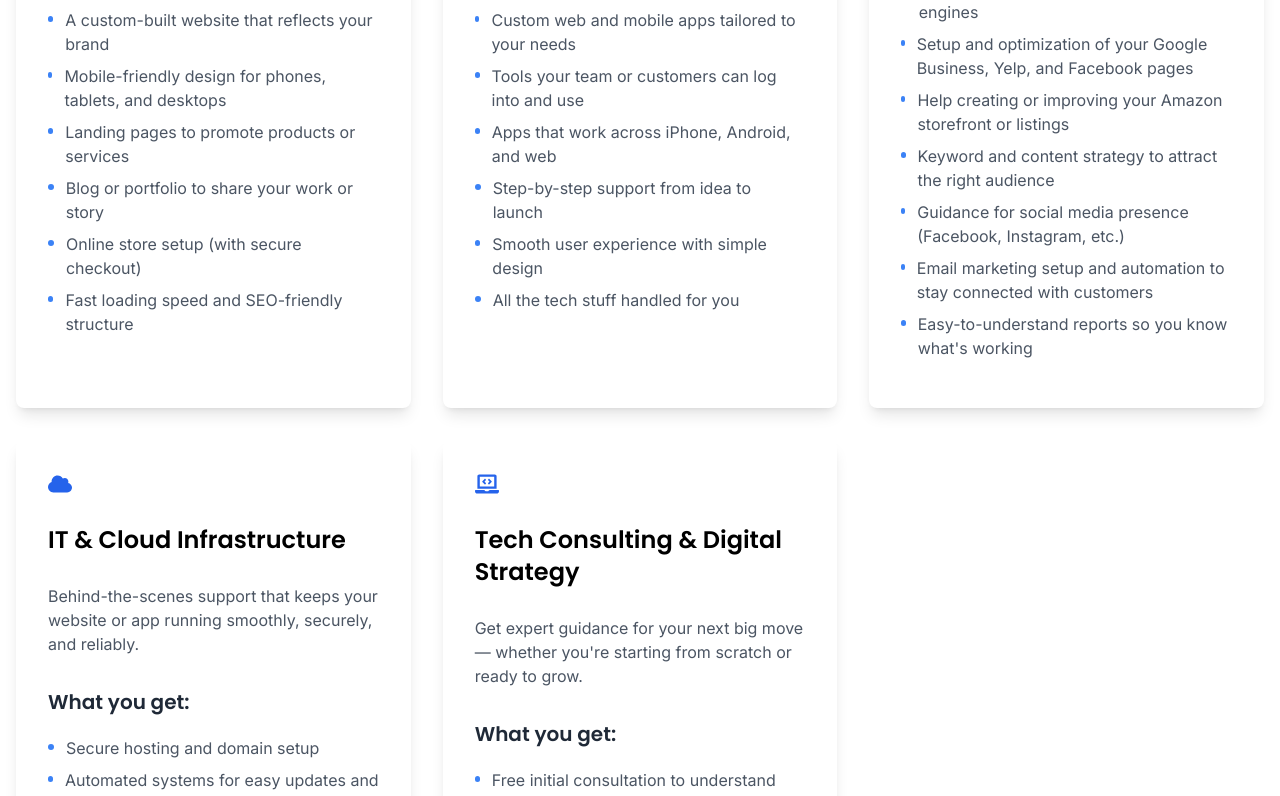
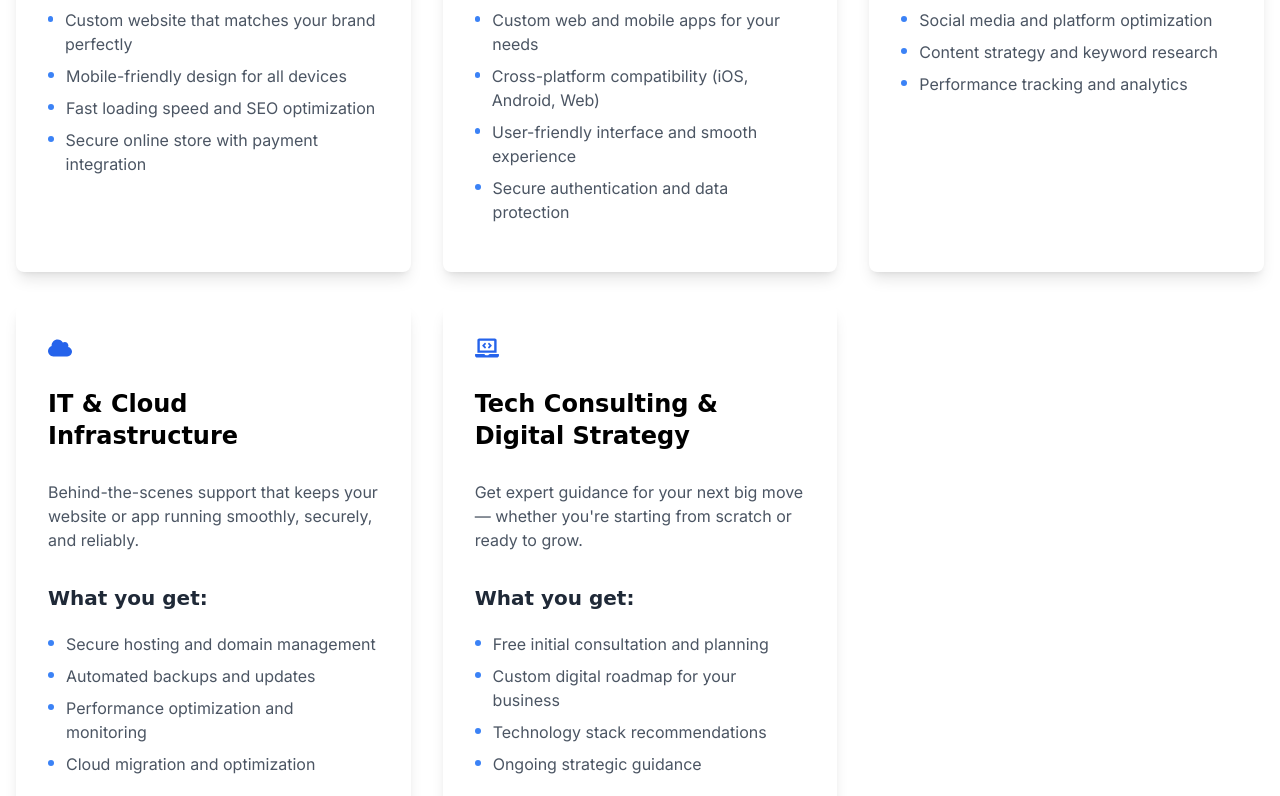
Before and after one commit to longla/thejoydigi, a Next.js app: page / in a window 1280 px wide. Shown: the part 1400-2196 px from the top of the page. Built offline with nearby package versions, Linux system fonts and the light colour scheme; a web font is replaced by a local one.

Commit message:
refactor: simplify service features to maximum 4 key points

```diff
--- a/src/components/landing.tsx
+++ b/src/components/landing.tsx
@@ -156,12 +156,10 @@ export default function Landing() {
         "Build a stunning, modern website that works beautifully on all devices — and turns visitors into customers.",
       icon: <FaCode className="w-6 h-6" />,
       features: [
-        "A custom-built website that reflects your brand",
-        "Mobile-friendly design for phones, tablets, and desktops",
-        "Landing pages to promote products or services",
-        "Blog or portfolio to share your work or story",
-        "Online store setup (with secure checkout)",
-        "Fast loading speed and SEO-friendly structure",
+        "Custom website that matches your brand perfectly",
+        "Mobile-friendly design for all devices",
+        "Fast loading speed and SEO optimization",
+        "Secure online store with payment integration",
       ],
     },
     {
@@ -171,12 +169,10 @@ export default function Landing() {
         "Turn your ideas into real products — like customer portals, tools, or mobile apps — that people can use anywhere.",
       icon: <FaMobile className="w-6 h-6" />,
       features: [
-        "Custom web and mobile apps tailored to your needs",
-        "Tools your team or customers can log into and use",
-        "Apps that work across iPhone, Android, and web",
-        "Step-by-step support from idea to launch",
-        "Smooth user experience with simple design",
-        "All the tech stuff handled for you",
+        "Custom web and mobile apps for your needs",
+        "Cross-platform compatibility (iOS, Android, Web)",
+        "User-friendly interface and smooth experience",
+        "Secure authentication and data protection",
       ],
     },
     {
@@ -186,13 +182,10 @@ export default function Landing() {
         "Get your business in front of the right people — on Google, social media, and popular platforms like Yelp and Amazon.",
       icon: <FaRocket className="w-6 h-6" />,
       features: [
-        "Higher visibility on Google and search engines",
-        "Setup and optimization of your Google Business, Yelp, and Facebook pages",
-        "Help creating or improving your Amazon storefront or listings",
-        "Keyword and content strategy to attract the right audience",
-        "Guidance for social media presence (Facebook, Instagram, etc.)",
-        "Email marketing setup and automation to stay connected with customers",
-        "Easy-to-understand reports so you know what's working",
+        "Higher visibility on search engines",
+        "Social media and platform optimization",
+        "Content strategy and keyword research",
+        "Performance tracking and analytics",
       ],
     },
     {
@@ -202,11 +195,10 @@ export default function Landing() {
         "Behind-the-scenes support that keeps your website or app running smoothly, securely, and reliably.",
       icon: <FaCloud className="w-6 h-6" />,
       features: [
-        "Secure hosting and domain setup",
-        "Automated systems for easy updates and backups",
-        "Fast and reliable performance for your users",
-        "Setup of accounts and tools to manage your tech",
-        "Peace of mind that everything 'just works'",
+        "Secure hosting and domain management",
+        "Automated backups and updates",
+        "Performance optimization and monitoring",
+        "Cloud migration and optimization",
       ],
     },
     {
@@ -216,11 +208,10 @@ export default function Landing() {
         "Get expert guidance for your next big move — whether you're starting from scratch or ready to grow.",
       icon: <FaLaptopCode className="w-6 h-6" />,
       features: [
-        "Free initial consultation to understand your goals",
-        "A clear roadmap for your website, app, or digital plan",
-        "Honest advice on what tech you actually need",
-        "Audits or reviews of your current setup",
-        "Personalized solutions — no cookie-cutter stuff",
+        "Free initial consultation and planning",
+        "Custom digital roadmap for your business",
+        "Technology stack recommendations",
+        "Ongoing strategic guidance",
       ],
     },
   ];
@@ -233,7 +224,7 @@ export default function Landing() {
           <div className="absolute inset-0 bg-[radial-gradient(circle_at_50%_50%,rgba(59,130,246,0.05),transparent_50%)]"></div>
         </div>
         <div className="container mx-auto px-4 text-center relative z-10">
-          <h1 className="text-5xl md:text-6xl font-heading font-bold text-gray-900 mb-6">
+          <h1 className="text-5xl md:text-6xl font-quicksand font-bold text-gray-900 mb-6">
             Bringing Joy to Your Digital Journey
           </h1>
           <p className="text-xl md:text-2xl text-gray-600 mb-8 max-w-3xl mx-auto">
@@ -265,7 +256,7 @@ export default function Landing() {
       {/* Services Section */}
       <section id="services" className="py-20 bg-white">
         <div className="container mx-auto px-4">
-          <h2 className="text-4xl font-heading font-bold text-center mb-16">
+          <h2 className="text-4xl font-quicksand font-bold text-center mb-16">
             Tailored Digital Solutions Just for You
           </h2>
           <div className="grid md:grid-cols-2 lg:grid-cols-3 gap-8">
@@ -276,12 +267,12 @@ export default function Landing() {
               >
                 <div className="p-8">
                   <div className="text-blue-600 mb-4">{service.icon}</div>
-                  <h3 className="text-2xl font-heading font-semibold mb-4">
+                  <h3 className="text-2xl font-quicksand font-semibold mb-4">
                     {service.title}
                   </h3>
                   <p className="text-gray-600 mb-6">{service.description}</p>
                   <div className="mb-4">
-                    <h4 className="text-xl font-heading font-semibold text-gray-800 mb-3">
+                    <h4 className="text-xl font-quicksand font-semibold text-gray-800 mb-3">
                       What you get:
                     </h4>
                     <ul className="space-y-2">
@@ -319,7 +310,7 @@ export default function Landing() {
       {/* About Section */}
       <section id="about" className="py-20 bg-gray-50">
         <div className="container mx-auto px-4">
-          <h2 className="text-4xl font-heading font-bold text-center mb-16">
+          <h2 className="text-4xl font-quicksand font-bold text-center mb-16">
             Meet Your Digital Partner
           </h2>
           <div className="grid md:grid-cols-2 gap-12 items-center">
@@ -459,7 +450,7 @@ export default function Landing() {
             whileInView={{ opacity: 1, y: 0 }}
             viewport={{ once: true }}
             transition={{ duration: 0.6 }}
-            className="text-4xl font-heading font-bold text-center mb-16"
+            className="text-4xl font-quicksand font-bold text-center mb-16"
           >
             Why Choose Me
           </motion.h2>
@@ -482,7 +473,7 @@ export default function Landing() {
               >
                 <FaTag className="w-6 h-6 text-blue-600" />
               </motion.div>
-              <h3 className="text-2xl font-heading font-semibold mb-4">
+              <h3 className="text-2xl font-quicksand font-semibold mb-4">
                 Competitive Price
               </h3>
               <p className="text-gray-600">
@@ -509,7 +500,7 @@ export default function Landing() {
               >
                 <FaChartLine className="w-6 h-6 text-blue-600" />
               </motion.div>
-              <h3 className="text-2xl font-heading font-semibold mb-4">
+              <h3 className="text-2xl font-quicksand font-semibold mb-4">
                 Value First Approach
               </h3>
               <p className="text-gray-600">
@@ -536,7 +527,7 @@ export default function Landing() {
               >
                 <FaStar className="w-6 h-6 text-blue-600" />
               </motion.div>
-              <h3 className="text-2xl font-heading font-semibold mb-4">
+              <h3 className="text-2xl font-quicksand font-semibold mb-4">
                 High Quality Solutions
               </h3>
               <p className="text-gray-600">
@@ -563,7 +554,7 @@ export default function Landing() {
               >
                 <FaReceipt className="w-6 h-6 text-blue-600" />
               </motion.div>
-              <h3 className="text-2xl font-heading font-semibold mb-4">
+              <h3 className="text-2xl font-quicksand font-semibold mb-4">
                 Transparent Billing
               </h3>
               <p className="text-gray-600">
@@ -590,7 +581,7 @@ export default function Landing() {
               >
                 <FaClock className="w-6 h-6 text-blue-600" />
               </motion.div>
-              <h3 className="text-2xl font-heading font-semibold mb-4">
+              <h3 className="text-2xl font-quicksand font-semibold mb-4">
                 Fast Delivery
               </h3>
               <p className="text-gray-600">
@@ -605,7 +596,7 @@ export default function Landing() {
       {/* Portfolio Section */}
       <section id="portfolio" className="py-20 bg-white">
         <div className="container mx-auto px-4">
-          <h2 className="text-4xl font-heading font-bold text-center mb-16">
+          <h2 className="text-4xl font-quicksand font-bold text-center mb-16">
             Explore My Work
           </h2>
           <div className="grid md:grid-cols-2 lg:grid-cols-3 gap-8">
@@ -615,7 +606,7 @@ export default function Landing() {
                 <div className="text-blue-600 mb-6">
                   <FaCode className="w-12 h-12" />
                 </div>
-                <h3 className="text-2xl font-heading font-semibold mb-4">
+                <h3 className="text-2xl font-quicksand font-semibold mb-4">
                   QRganiz
                 </h3>
                 <p className="text-gray-600 mb-6">
@@ -666,7 +657,7 @@ export default function Landing() {
                 <div className="text-purple-600 mb-6">
                   <FaMobile className="w-12 h-12" />
                 </div>
-                <h3 className="text-2xl font-heading font-semibold mb-4">
+                <h3 className="text-2xl font-quicksand font-semibold mb-4">
                   Ruh-Roh Retreat
                 </h3>
                 <p className="text-gray-600 mb-6">
@@ -730,7 +721,7 @@ export default function Landing() {
                     />
                   </svg>
                 </div>
-                <h3 className="text-2xl font-heading font-semibold mb-4">
+                <h3 className="text-2xl font-quicksand font-semibold mb-4">
                   More Projects Coming Soon
                 </h3>
                 <p className="text-gray-600 mb-6">
@@ -751,7 +742,7 @@ export default function Landing() {
       {/* Booking Section */}
       <section id="booking" className="py-20 bg-gray-50">
         <div className="container mx-auto px-4">
-          <h2 className="text-4xl font-heading font-bold text-center mb-16">
+          <h2 className="text-4xl font-quicksand font-bold text-center mb-16">
             Schedule Your Free Consultation
           </h2>
           <div className="max-w-[800px] mx-auto">
@@ -771,7 +762,7 @@ export default function Landing() {
       {/* Contact Section */}
       <section id="contact" className="py-20 bg-gray-50">
         <div className="container mx-auto px-4">
-          <h2 className="text-4xl font-heading font-bold text-center mb-16">
+          <h2 className="text-4xl font-quicksand font-bold text-center mb-16">
             Let's Start Your Digital Journey
           </h2>
           <div className="max-w-2xl mx-auto">
@@ -933,7 +924,7 @@ export default function Landing() {
                   />
                 </svg>
               </div>
-              <h3 className="text-2xl font-heading font-bold text-gray-900 mb-2">
+              <h3 className="text-2xl font-quicksand font-bold text-gray-900 mb-2">
                 Thank You!
               </h3>
               <p className="text-gray-600 mb-6">
```
